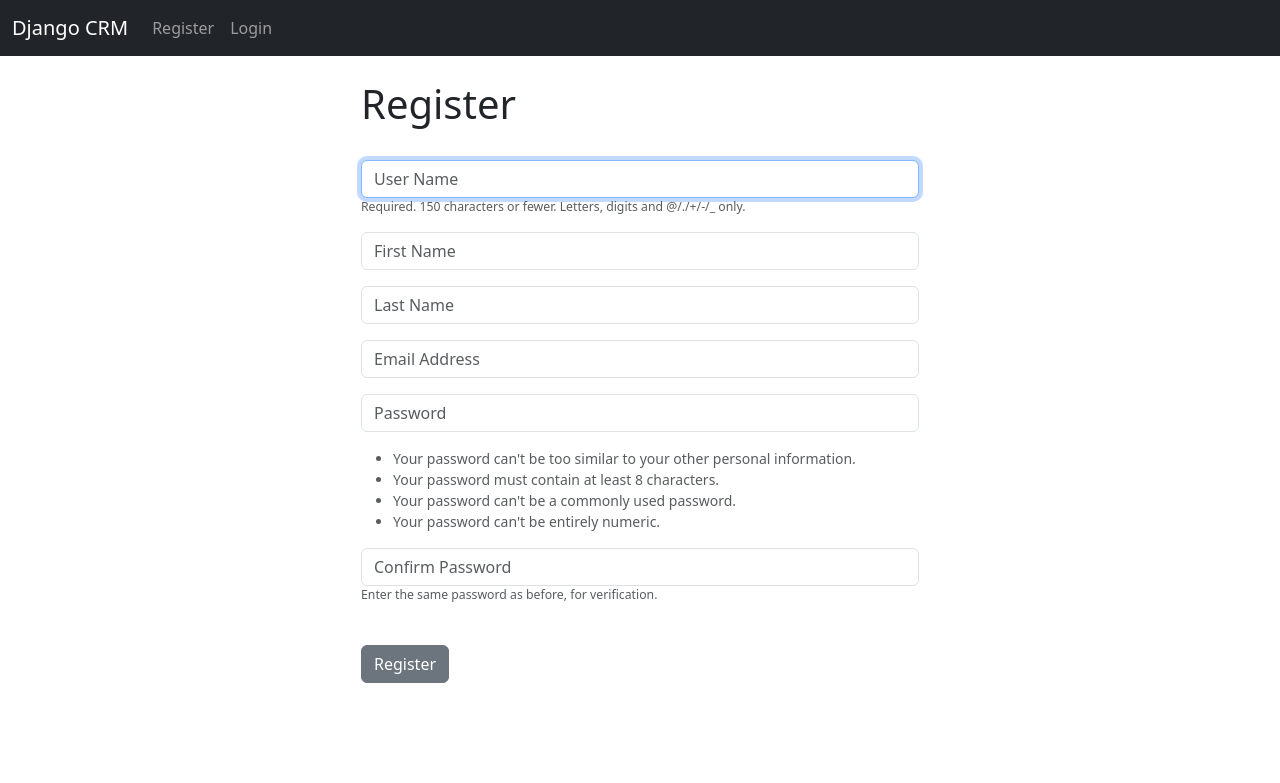
After one commit to aubreydelvalle/infp01, a Django app: page /register/ in a window 1280 px wide. The commit adds this page. Shown: the top 783 px of the page. Run offline with Django 5.2, Linux system fonts and the light colour scheme.

Commit message:
register done

```diff
--- /dev/null
+++ b/delvalleak/forms.py
@@ -0,0 +1,48 @@
+from django.contrib.auth.forms import UserCreationForm
+from django.contrib.auth.models import User
+from django import forms
+from .models import Record
+
+class SignUpForm(UserCreationForm):
+    email = forms.EmailField(label="", widget=forms.TextInput(attrs={'class':'form-control', 'placeholder':'Email Address'}))
+    first_name = forms.CharField(label="", max_length=100, widget=forms.TextInput(attrs={'class':'form-control', 'placeholder':'First Name'}))
+    last_name = forms.CharField(label="", max_length=100, widget=forms.TextInput(attrs={'class':'form-control', 'placeholder':'Last Name'}))
+
+    class Meta:
+        model = User
+        fields = ('username', 'first_name', 'last_name', 'email', 'password1', 'password2')
+
+    def __init__(self, *args, **kwargs):
+        super(SignUpForm, self).__init__(*args, **kwargs)
+
+        self.fields['username'].widget.attrs['class'] = 'form-control'
+        self.fields['username'].widget.attrs['placeholder'] = 'User Name'
+        self.fields['username'].label = ''
+        self.fields['username'].help_text = '<span class="form-text text-muted"><small>Required. 150 characters or fewer. Letters, digits and @/./+/-/_ only.</small></span>'
+
+        self.fields['password1'].widget.attrs['class'] = 'form-control'
+        self.fields['password1'].widget.attrs['placeholder'] = 'Password'
+        self.fields['password1'].label = ''
+        self.fields['password1'].help_text = '<ul class="form-text text-muted small"><li>Your password can\'t be too similar to your other personal information.</li><li>Your password must contain at least 8 characters.</li><li>Your password can\'t be a commonly used password.</li><li>Your password can\'t be entirely numeric.</li></ul>'
+
+        self.fields['password2'].widget.attrs['class'] = 'form-control'
+        self.fields['password2'].widget.attrs['placeholder'] = 'Confirm Password'
+        self.fields['password2'].label = ''
+        self.fields['password2'].help_text = '<span class="form-text text-muted"><small>Enter the same password as before, for verification.</small></span>'
+
+
+
+# Create Add Record Form
+class AddRecordForm(forms.ModelForm):
+    first_name = forms.CharField(required=True, widget=forms.widgets.TextInput(attrs={"placeholder":"First Name", "class":"form-control"}), label="")
+    last_name = forms.CharField(required=True, widget=forms.widgets.TextInput(attrs={"placeholder":"Last Name", "class":"form-control"}), label="")
+    email = forms.CharField(required=True, widget=forms.widgets.TextInput(attrs={"placeholder":"Email", "class":"form-control"}), label="")
+    phone = forms.CharField(required=True, widget=forms.widgets.TextInput(attrs={"placeholder":"Phone", "class":"form-control"}), label="")
+    address = forms.CharField(required=True, widget=forms.widgets.TextInput(attrs={"placeholder":"Address", "class":"form-control"}), label="")
+    city = forms.CharField(required=True, widget=forms.widgets.TextInput(attrs={"placeholder":"City", "class":"form-control"}), label="")
+    state = forms.CharField(required=True, widget=forms.widgets.TextInput(attrs={"placeholder":"State", "class":"form-control"}), label="")
+    zipcode = forms.CharField(required=True, widget=forms.widgets.TextInput(attrs={"placeholder":"Zipcode", "class":"form-control"}), label="")
+
+    class Meta:
+        model = Record
+        exclude = ("user",)
--- a/delvalleak/models.py
+++ b/delvalleak/models.py
@@ -1,6 +1,4 @@
 from django.db import models
-
-# Create your models here.
 
 class Record(models.Model):
     created_at = models.DateTimeField(auto_now_add=True)
@@ -14,4 +12,4 @@ class Record(models.Model):
     zipcode =  models.CharField(max_length=20)
 
     def __str__(self):
-        return(f"{self.first_name} {self.city}")
+        return(f"{self.first_name} {self.last_name}")
--- /dev/null
+++ b/delvalleak/templates/base.html
@@ -0,0 +1,28 @@
+<html lang="en">
+  <head>
+    <meta charset="utf-8">
+    <meta name="viewport" content="width=device-width, initial-scale=1">
+    <title>Django CRM</title>
+    <link href="https://cdn.jsdelivr.net/npm/bootstrap@5.3.0-alpha1/dist/css/bootstrap.min.css" rel="stylesheet" integrity="sha384-GLhlTQ8iRABdZLl6O3oVMWSktQOp6b7In1Zl3/Jr59b6EGGoI1aFkw7cmDA6j6gD" crossorigin="anonymous">
+  </head>
+  <body>
+    {% include 'navbar.html' %}
+    <div class="container">
+      <br/>
+      {% if messages %}
+        {% for message in messages %}
+          <div class="alert alert-warning alert-dismissible fade show" role="alert">
+            {{ message }}
+            <button type="button" class="btn-close" data-bs-dismiss="alert" aria-label="Close"></button>
+          </div>
+
+        {% endfor %}
+      {% endif %}
+
+      {% block content %}
+      {% endblock%}
+    </div>
+
+    <script src="https://cdn.jsdelivr.net/npm/bootstrap@5.3.0-alpha1/dist/js/bootstrap.bundle.min.js" integrity="sha384-w76AqPfDkMBDXo30jS1Sgez6pr3x5MlQ1ZAGC+nuZB+EYdgRZgiwxhTBTkF7CXvN" crossorigin="anonymous"></script>
+  </body>
+</html>
--- /dev/null
+++ b/delvalleak/templates/navbar.html
@@ -0,0 +1,32 @@
+<nav class="navbar navbar-expand-lg navbar-dark bg-dark">
+    <div class="container-fluid">
+      <a class="navbar-brand" href="{% url 'home' %}">Django CRM</a>
+      <button class="navbar-toggler" type="button" data-bs-toggle="collapse" data-bs-target="#navbarSupportedContent" aria-controls="navbarSupportedContent" aria-expanded="false" aria-label="Toggle navigation">
+        <span class="navbar-toggler-icon"></span>
+      </button>
+      <div class="collapse navbar-collapse" id="navbarSupportedContent">
+        <ul class="navbar-nav me-auto mb-2 mb-lg-0">
+
+          {% if user.is_authenticated %}
+          <li class="nav-item">
+            <a class="nav-link" href="{% url 'add_record' %}">Add Record</a>
+          </li>
+          <li class="nav-item">
+            <a class="nav-link" href="{% url 'logout' %}">Logout</a>
+          </li>
+
+          {% else %}
+          <li class="nav-item">
+            <a class="nav-link" href="{% url 'register' %}">Register</a>
+          </li>
+          <li class="nav-item">
+            <a class="nav-link" href="{% url 'home' %}">Login</a>
+          </li>
+          {% endif %}
+
+
+        </ul>
+
+      </div>
+    </div>
+  </nav>
--- /dev/null
+++ b/delvalleak/templates/register.html
@@ -0,0 +1,31 @@
+{% extends 'base.html' %}
+{% block content %}
+
+<div class="col-md-6 offset-md-3">
+<h1>Register</h1>
+<br/>
+
+<form method="POST" action="">
+    {% csrf_token %}
+    {% if form.errors %}
+            <div class="alert alert-warning alert-dismissible fade show" role="alert">
+              Your Form Has Errors
+              {% for field in form %}
+                {% if field.errors %}
+                    {{ field.errors }}
+                {% endif %}
+              {% endfor %}
+              <button type="button" class="btn-close" data-bs-dismiss="alert" aria-label="Close"></button>
+            </div>
+        {% endif %}
+
+    {{ form.as_p }}
+
+    <br/>
+      <button type="submit" class="btn btn-secondary">Register</button>
+    </form>
+
+
+</div>
+
+{% endblock %}
--- a/delvalleak/urls.py
+++ b/delvalleak/urls.py
@@ -3,4 +3,12 @@ from . import views
 
 urlpatterns = [
     path('', views.home, name='home'),
+    #path('login/', views.login_user, name='login'),
+    path('logout/', views.logout_user, name='logout'),
+    path('register/', views.register_user, name='register'),
+    path('record/<int:pk>', views.customer_record, name='record'),
+    path('delete_record/<int:pk>', views.delete_record, name='delete_record'),
+    path('add_record/', views.add_record, name='add_record'),
+    path('update_record/<int:pk>', views.update_record, name='update_record'),
+
 ]
--- a/delvalleak/views.py
+++ b/delvalleak/views.py
@@ -1,7 +1,94 @@
-from django.shortcuts import render
-
-# Create your views here.
+from django.shortcuts import render, redirect
+from django.contrib.auth import authenticate, login, logout
+from django.contrib import messages
+from .forms import SignUpForm, AddRecordForm
+from .models import Record
 
 def home(request):
-    #do something
-    return render(request, 'home.html')
+    records = Record.objects.all()
+    # Check to see if logging in
+    if request.method == 'POST':
+        username = request.POST['username']
+        password = request.POST['password']
+        # Authenticate
+        user = authenticate(request, username=username, password=password)
+        if user is not None:
+            login(request, user)
+            messages.success(request, "You Have Been Logged In!")
+            return redirect('home')
+        else:
+            messages.success(request, "There Was An Error Logging In, Please Try Again...")
+            return redirect('home')
+    else:
+        return render(request, 'home.html', {'records':records})
+
+
+def logout_user(request):
+    logout(request)
+    messages.success(request, "You Have Been Logged Out...")
+    return redirect('home')
+
+def register_user(request):
+    if request.method == 'POST':
+        form = SignUpForm(request.POST)
+        if form.is_valid():
+            form.save()
+            # Authenticate and login
+            username = form.cleaned_data['username']
+            password = form.cleaned_data['password1']
+            user = authenticate(username=username, password=password)
+            login(request, user)
+            messages.success(request, "You Have Successfully Registered! Welcome!")
+            return redirect('home')
+    else:
+        form = SignUpForm()
+        return render(request, 'register.html', {'form':form})
+
+    return render(request, 'register.html', {'form':form})
+
+
+def customer_record(request, pk):
+    if request.user.is_authenticated:
+        # Look Up Records
+        customer_record = Record.objects.get(id=pk)
+        return render(request, 'record.html', {'customer_record':customer_record})
+    else:
+        messages.success(request, "You Must Be Logged In To View That Page...")
+        return redirect('home')
+
+
+def delete_record(request, pk):
+    if request.user.is_authenticated:
+        delete_it = Record.objects.get(id=pk)
+        delete_it.delete()
+        messages.success(request, "Record Deleted Successfully...")
+        return redirect('home')
+    else:
+        messages.success(request, "You Must Be Logged In To Do That...")
+        return redirect('home')
+
+def add_record(request):
+    form = AddRecordForm(request.POST or None)
+    if request.user.is_authenticated:
+        if request.method == "POST":
+            if form.is_valid():
+                add_record = form.save()
+                messages.success(request, "Record Added...")
+                return redirect('home')
+        return render(request, 'add_record.html', {'form':form})
+    else:
+        messages.success(request, "You Must Be Logged In...")
+        return redirect('home')
+
+def update_record(request, pk):
+    if request.user.is_authenticated:
+        current_record = Record.objects.get(id=pk)
+        form = AddRecordForm(request.POST or None, instance=current_record)
+        if form.is_valid():
+            form.save()
+            messages.success(request, "Record Has Been Updated!")
+            return redirect('home')
+        return render(request, 'update_record.html', {'form':form})
+    else:
+        messages.success(request, "You Must Be Logged In...")
+        return redirect('home')
```
Also changed, not shown: delvalleak/templates/home.html (+38 -1 lines).
